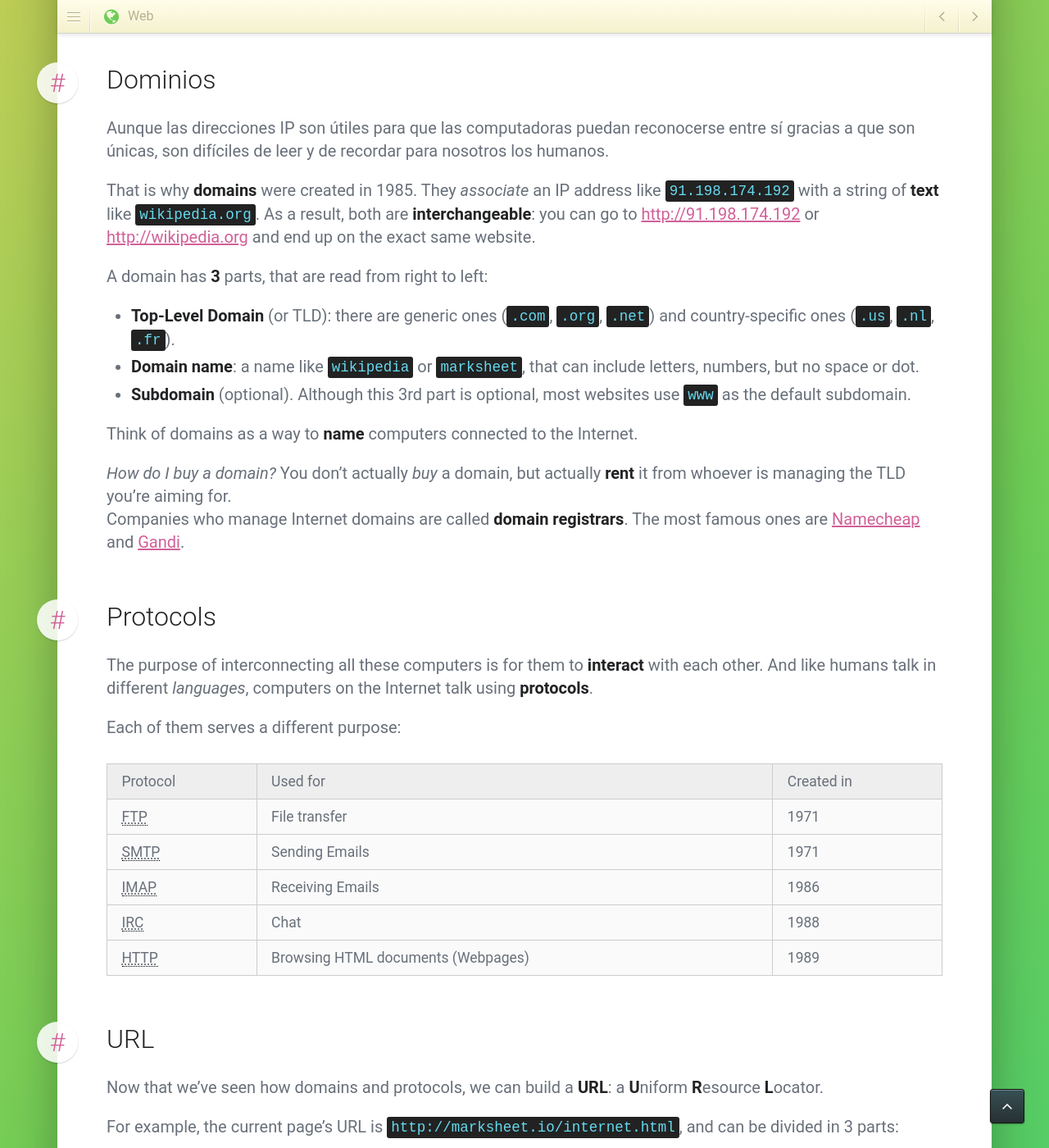
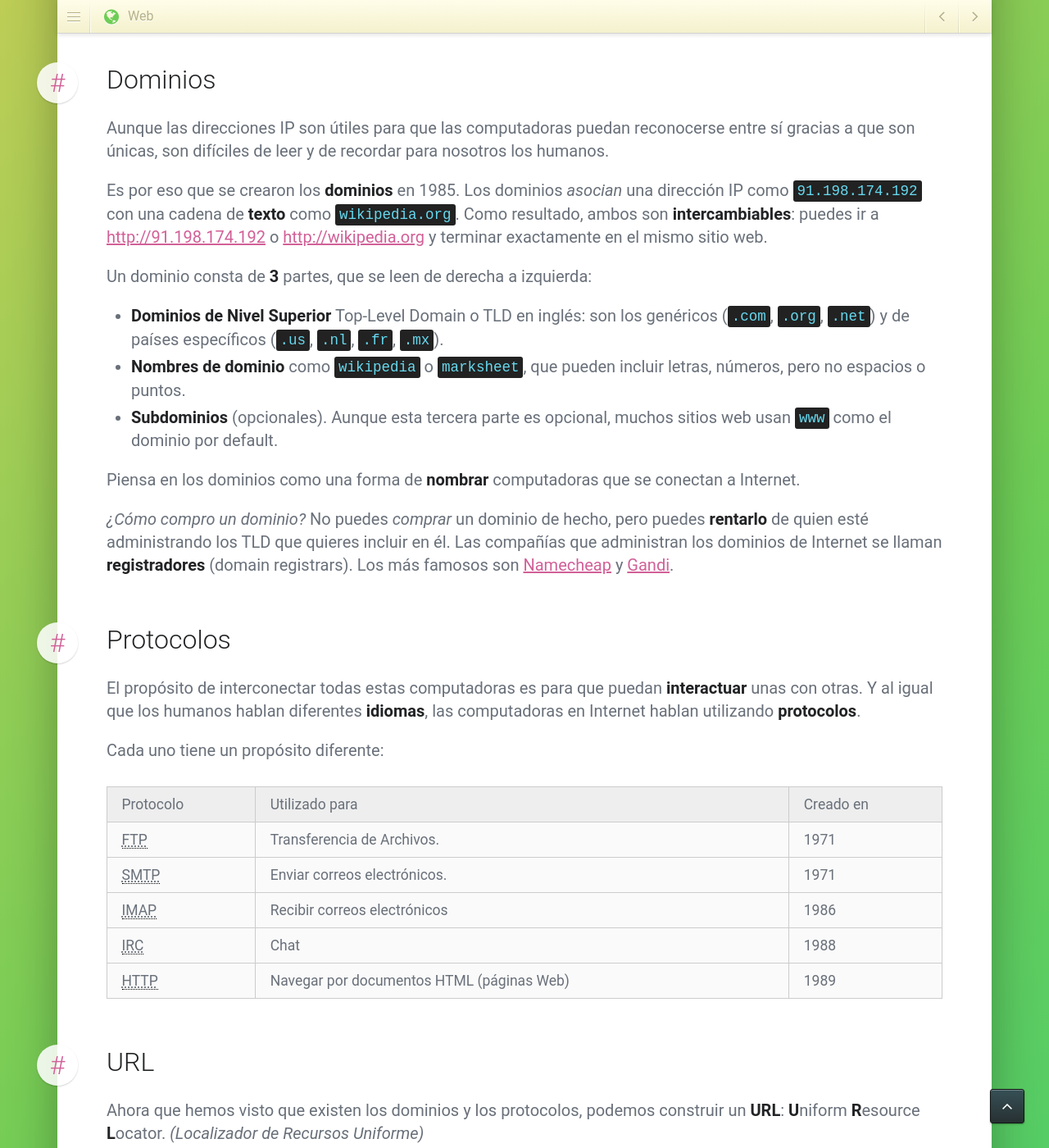
Before and after one commit to jgthms/marksheet, a Jekyll site: the page built from _posts/2015-01-02-internet.md, in a window 1280 px wide and 1400 px high, scrolled down 2003 px. Shown: the whole window at 82% size. Built offline with Jekyll 4.4.1, drawn with Linux system fonts in a browser that asks for light colours; nearby versions of some CDN libraries; comment, search, counter and statistics services are not loaded; some of the changed text lies outside the part shown.

Commit message:
#1 Finishing trasnlation of The Internet

```diff
--- a/_posts/2015-01-02-internet.md
+++ b/_posts/2015-01-02-internet.md
@@ -47,52 +47,52 @@ Una dirección IP normalmente aparece como una combinación de 4 números: `91.1
 
 Aunque las direcciones IP son útiles para que las computadoras puedan reconocerse entre sí gracias a que son únicas, son difíciles de leer y de recordar para nosotros los humanos.
 
-That is why **domains** were created in 1985. They _associate_ an IP address like `91.198.174.192` with a string of **text** like `wikipedia.org`. As a result, both are **interchangeable**: you can go to <http://91.198.174.192> or <http://wikipedia.org> and end up on the exact same website.
+Es por eso que se crearon los **dominios** en 1985. Los dominios _asocian_ una dirección IP como `91.198.174.192` con una cadena de **texto** como `wikipedia.org`. Como resultado, ambos son **intercambiables**: puedes ir a <http://91.198.174.192> o <http://wikipedia.org> y terminar exactamente en el mismo sitio web.
 
-A domain has **3** parts, that are read from right to left:
+Un dominio consta de **3** partes, que se leen de derecha a izquierda:
 
-* **Top-Level Domain** (or TLD): there are generic ones (`.com`, `.org`, `.net`) and country-specific ones (`.us`, `.nl`, `.fr`).
-* **Domain name**: a name like `wikipedia` or `marksheet`, that can include letters, numbers, but no space or dot.
-* **Subdomain** (optional). Although this 3rd part is optional, most websites use `www` as the default subdomain.
+* **Dominios de Nivel Superior** Top-Level Domain o TLD en inglés: son los genéricos (`.com`, `.org`, `.net`) y de países específicos (`.us`, `.nl`, `.fr`, `.mx`).
+* **Nombres de dominio** como `wikipedia` o `marksheet`, que pueden incluir letras, números, pero no espacios o puntos.
+* **Subdominios** (opcionales). Aunque esta tercera parte es opcional, muchos sitios web usan `www` como el dominio por default.
 
-Think of domains as a way to **name** computers connected to the Internet.
+Piensa en los dominios como una forma de **nombrar** computadoras que se conectan a Internet.
 
-_How do I buy a domain?_{:.question}
-You don't actually _buy_ a domain, but actually **rent** it from whoever is managing the TLD you're aiming for.
-Companies who manage Internet domains are called **domain registrars**. The most famous ones are [Namecheap](https://www.namecheap.com/) and [Gandi](https://www.gandi.net/).
+_¿Cómo compro un dominio?_{:.question}
+No puedes _comprar_ un dominio de hecho, pero puedes **rentarlo** de quien esté administrando los TLD que quieres incluir en él.
+Las compañías que administran los dominios de Internet se llaman **registradores** (domain registrars). Los más famosos son [Namecheap](https://www.namecheap.com/) y [Gandi](https://www.gandi.net/).
 
-### Protocols
+### Protocolos
 
-The purpose of interconnecting all these computers is for them to **interact** with each other. And like humans talk in different _languages_, computers on the Internet talk using **protocols**.
+El propósito de interconectar todas estas computadoras es para que puedan **interactuar** unas con otras. Y al igual que los humanos hablan diferentes **idiomas**, las computadoras en Internet hablan utilizando **protocolos**.
 
-Each of them serves a different purpose:
+Cada uno tiene un propósito diferente:
 
 <div class="table">
   <table>
     <tr>
-      <th>Protocol</th>
-      <th>Used for</th>
-      <th>Created in</th>
+      <th>Protocolo</th>
+      <th>Utilizado para</th>
+      <th>Creado en</th>
     </tr>
     <tr>
       <td>
         <abbr title="File Transfer Protocol">FTP</abbr>
       </td>
-      <td>File transfer</td>
+      <td>Transferencia de Archivos.</td>
       <td>1971</td>
     </tr>
     <tr>
       <td>
         <abbr title="Simple Mail Transfer Protocol">SMTP</abbr>
       </td>
-      <td>Sending Emails</td>
+      <td>Enviar correos electrónicos.</td>
       <td>1971</td>
     </tr>
     <tr>
       <td>
         <abbr title="Internet Message Access Protocol">IMAP</abbr>
       </td>
-      <td>Receiving Emails</td>
+      <td>Recibir correos electrónicos</td>
       <td>1986</td>
     </tr>
     <tr>
@@ -106,7 +106,7 @@ Each of them serves a different purpose:
       <td>
         <abbr title="HyperText Transfer Protocol">HTTP</abbr>
       </td>
-      <td>Browsing HTML documents (Webpages)</td>
+      <td>Navegar por documentos HTML (páginas Web)</td>
       <td>1989</td>
     </tr>
   </table>
@@ -114,35 +114,35 @@ Each of them serves a different purpose:
 
 ### URL
 
-Now that we've seen how domains and protocols, we can build a **URL**: a **U**niform **R**esource **L**ocator.
+Ahora que hemos visto que existen los dominios y los protocolos, podemos construir un **URL**: **U**niform **R**esource **L**ocator. _(Localizador de Recursos Uniforme)_
 
-For example, the current page's URL is `http://marksheet.io/internet.html`, and can be divided in 3 parts:
+Por ejemplo, el URL de página actual es  `http://marksheet.io/internet.html`, y puede ser dividido en 3 partes:
 
-* `http://` is the **protocol**
-* `marksheet.io` is the **domain**
-* `/internet.html` is the **path**
+* `http://` es el **protocolo**
+* `marksheet.io` es el **dominio**
+* `/internet.html` es la **ruta**
 
-This URL is **unique** and defines
+Este URL es **único** y define
 
-* _where_ to find something across the internet `marksheet.io/internet.html`
-* _how_ the computer is supposed to read it `http://`
+* _dónde_ encontrar algo en internet `marksheet.io/internet.html`
+* _cómo_ debe leerlo la computadora `http://`
 
-URLs can be more complex-looking. You can read about the [anatomy of an URL](http://doepud.co.uk/blog/anatomy-of-a-url).
+Los URLs pueden ser más complejos a la vista. Puedes leer acerca de la [anatomía de un URL](http://doepud.co.uk/blog/anatomy-of-a-url). (artículo en inglés)
+
 {: .info}
 
 Internet
-: A very large **network** of **computers** connected to each other.
+: Una **red** muy grande de **computadoras** conectadas una a la otra.
 
-Protocol
-: A set of rules, like a **language**, in which computers **communicate** with each other.
+Protocolo
+: Un conjunto de reglas, como un **idioma** en el que las computadoras se **comunican** entre sí.
 
-IP address
-: A combination of **numbers** like `91.198.174.192` which acts like a **unique identifier** for a computer connected to the Internet
+Dirección IP
+: Una combinación de **números** como `91.198.174.192` que actúa como un **identificador único** para una computadora conectada a Internet.
 
-Domain
-: A **text** like `marksheet.io` which acts like a **unique identifier** for a computer connected to the Internet.
-The difference with IP addresses is that domains are easier to read for **humans**.
+Dominio
+: Un **texto** como `marksheet.io`que actúa como un **identificador único** para una computadora conectada a Internet.
+La diferencia con las direcciones IP es que los dominios son más fáciles de leer para los **humanos**.
 
-[^1]: Apart from oceans obviously.
-
-*[SMTP]: Simple Mail Transfer Protocol
+[^1]: Que no esté a la mitad del océano, obviamente.
+*[SMTP]: Simple Mail Transfer Protocol (Protocolo de Transferencia de Correo Simple)
```
